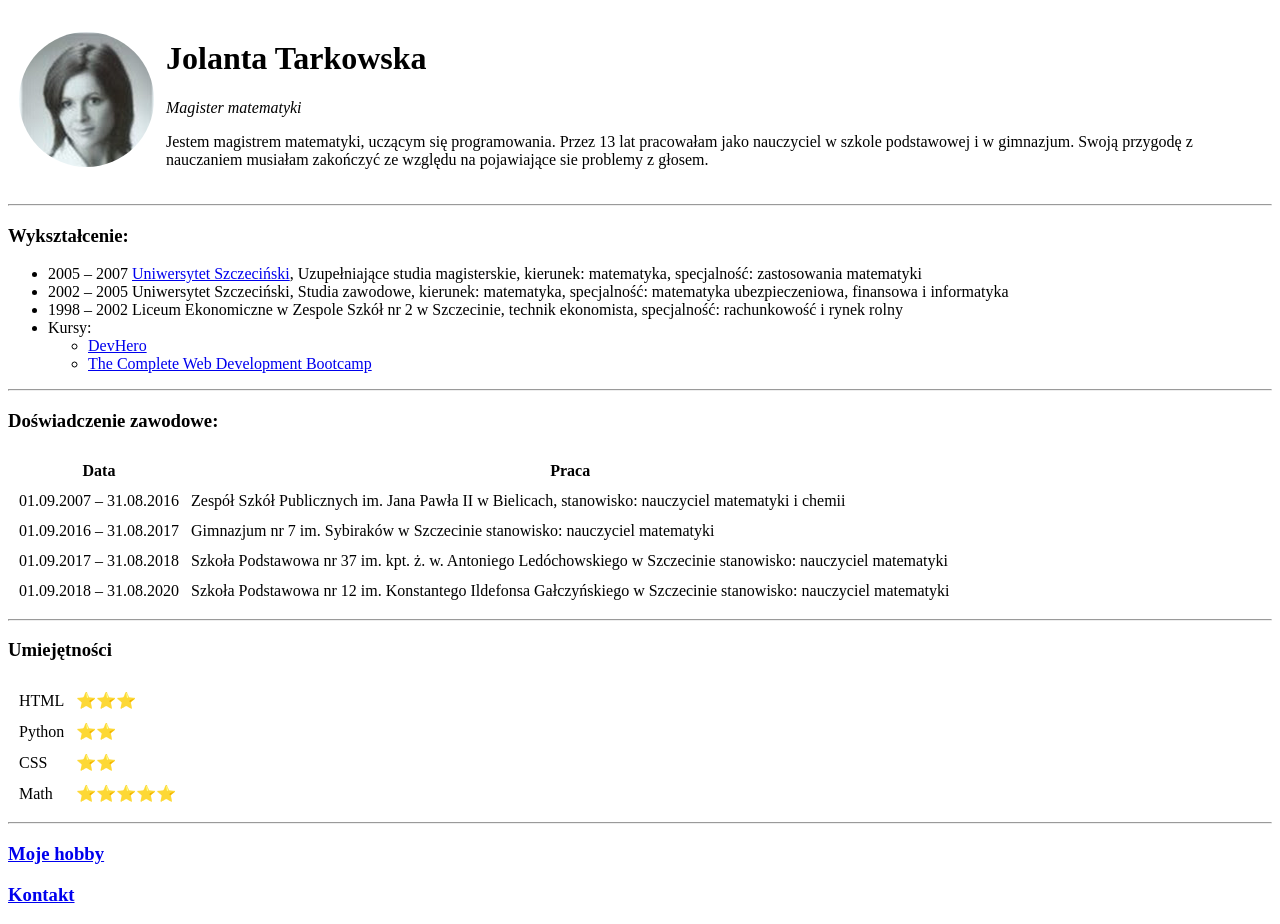
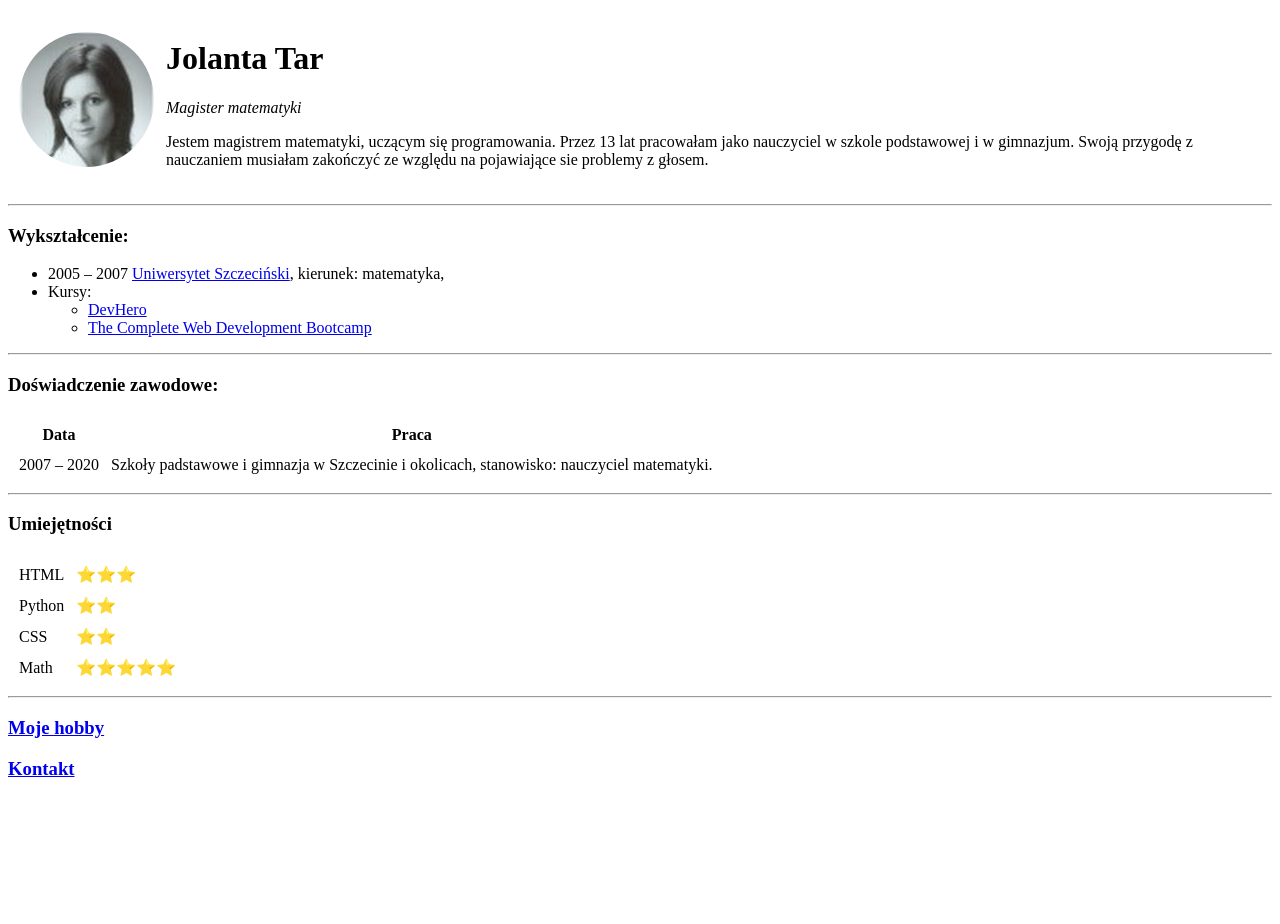
Before and after one commit to jokrota/about-me, a plain HTML site: page index.html in a window 1280 px wide. After the commit the page ends 800 px from the top, so only its background shows below. Drawn offline with Linux system fonts and the light colour scheme.

Commit message:
update index.html

```diff
--- a/index.html
+++ b/index.html
@@ -12,7 +12,7 @@
         <tr>
             <td><img src="images/Jolkacircle.png" alt="Jolanta zdjęcie profilowe"></td>
             <td>
-                <h1>Jolanta Tarkowska</h1>
+                <h1>Jolanta Tar</h1>
                 <p><em>Magister matematyki</em></p>
                 <p>Jestem magistrem matematyki, uczącym się programowania. Przez 13 lat pracowałam jako nauczyciel w szkole podstawowej i w gimnazjum. Swoją przygodę z nauczaniem musiałam zakończyć ze względu na pojawiające sie problemy z głosem.</p>
             </td>
@@ -22,9 +22,8 @@
     <h3>Wykształcenie:</h3>
     <ul>
         <li>2005 – 2007
-            <a href="https://mat.usz.edu.pl/" target="_blank">Uniwersytet Szczeciński</a>, Uzupełniające studia magisterskie, kierunek: matematyka, specjalność: zastosowania matematyki</li>
-        <li>2002 – 2005 Uniwersytet Szczeciński, Studia zawodowe, kierunek: matematyka, specjalność: matematyka ubezpieczeniowa, finansowa i informatyka</li>
-        <li>1998 – 2002 Liceum Ekonomiczne w Zespole Szkół nr 2 w Szczecinie, technik ekonomista, specjalność: rachunkowość i rynek rolny</li>
+            <a href="https://mat.usz.edu.pl/" target="_blank">Uniwersytet Szczeciński</a>, kierunek: matematyka, </li>
+
         <li>Kursy:
             <ul>
 
@@ -43,21 +42,10 @@
             <th>Praca</th>
         </tr>
         <tr>
-            <td>01.09.2007 – 31.08.2016</td>
-            <td>Zespół Szkół Publicznych im. Jana Pawła II w Bielicach, stanowisko: nauczyciel matematyki i chemii</td>
+            <td>2007 – 2020</td>
+            <td>Szkoły padstawowe i gimnazja w Szczecinie i okolicach, stanowisko: nauczyciel matematyki.</td>
         </tr>
-        <tr>
-            <td>01.09.2016 – 31.08.2017</td>
-            <td> Gimnazjum nr 7 im. Sybiraków w Szczecinie stanowisko: nauczyciel matematyki</td>
-        </tr>
-        <tr>
-            <td>01.09.2017 – 31.08.2018</td>
-            <td> Szkoła Podstawowa nr 37 im. kpt. ż. w. Antoniego Ledóchowskiego w Szczecinie stanowisko: nauczyciel matematyki</td>
-        </tr>
-        <tr>
-            <td>01.09.2018 – 31.08.2020</td>
-            <td> Szkoła Podstawowa nr 12 im. Konstantego Ildefonsa Gałczyńskiego w Szczecinie stanowisko: nauczyciel matematyki</td>
-        </tr>
+
 
     </table>
     <hr/>
```
